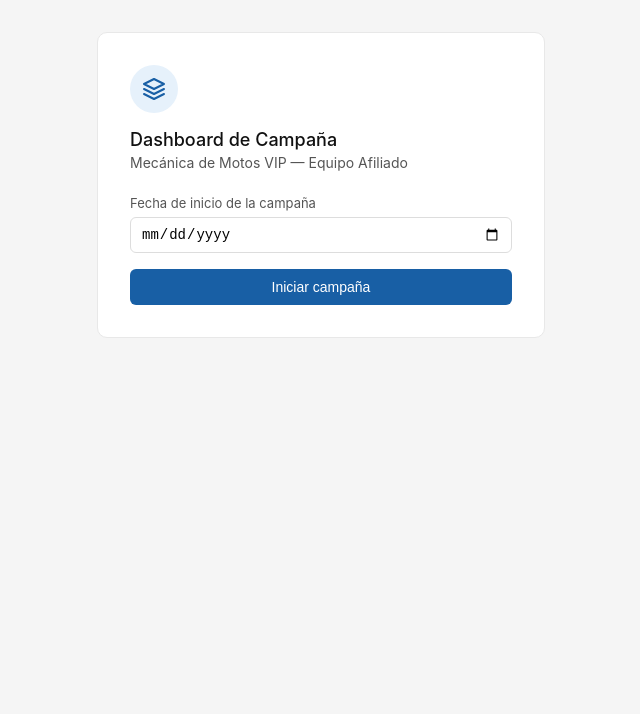
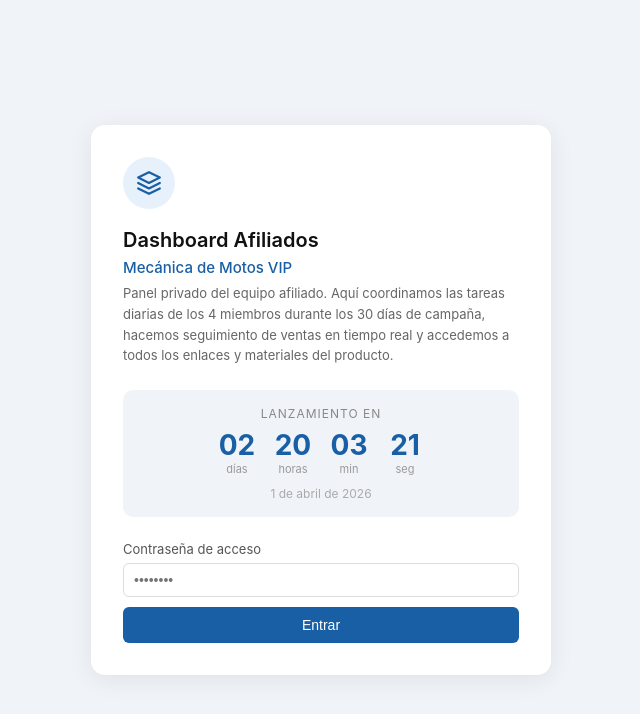
Before and after one commit to aturcios/hotmart-webhook, a React (Vite) app in the folder client/: page / in a window 1280 px wide. Shown: the top 714 px of the page, without its empty margins (319-959 px from the left). Built offline with nearby package versions, Linux system fonts and the light colour scheme.

Commit message:
Add password protection and launch countdown to dashboard

```diff
--- a/client/src/App.jsx
+++ b/client/src/App.jsx
@@ -2,6 +2,22 @@ import { useState, useEffect } from "react";
 
 const API = "/api/sales";
 const POLL_INTERVAL = 30000; // 30 seconds
+const PASSWORD = "22301938";
+const LAUNCH_DATE = new Date("2026-04-01T00:00:00");
+
+function useCountdown(target) {
+  const [timeLeft, setTimeLeft] = useState(() => Math.max(0, target - Date.now()));
+  useEffect(() => {
+    if (timeLeft <= 0) return;
+    const t = setInterval(() => setTimeLeft(Math.max(0, target - Date.now())), 1000);
+    return () => clearInterval(t);
+  }, [target, timeLeft]);
+  const days = Math.floor(timeLeft / 86400000);
+  const hours = Math.floor((timeLeft % 86400000) / 3600000);
+  const mins = Math.floor((timeLeft % 3600000) / 60000);
+  const secs = Math.floor((timeLeft % 60000) / 1000);
+  return { days, hours, mins, secs, launched: timeLeft <= 0 };
+}
 
 const LINKS = [
   { label: "VSL — Público frío (recomendado)", url: "https://go.hotmart.com/D105102229U?ap=5050", highlight: true },
@@ -145,11 +161,25 @@ function addDays(date, n) {
 }
 
 export default function App() {
+  const [auth, setAuth] = useState(() => localStorage.getItem("dash_auth") === "1");
+  const [pwInput, setPwInput] = useState("");
+  const [pwError, setPwError] = useState(false);
   const [startDate, setStartDate] = useState("");
   const [started, setStarted] = useState(false);
   const [currentDay, setCurrentDay] = useState(1);
   const [completed, setCompleted] = useState({});
   const [view, setView] = useState("day");
+  const countdown = useCountdown(LAUNCH_DATE.getTime());
+
+  function submitPassword() {
+    if (pwInput === PASSWORD) {
+      localStorage.setItem("dash_auth", "1");
+      setAuth(true);
+    } else {
+      setPwError(true);
+      setTimeout(() => setPwError(false), 1500);
+    }
+  }
 
   // Live sales data from API
   const [salesData, setSalesData] = useState({ count: 0, totalRevenue: 0, totalCommission: 0, sales: [] });
@@ -219,6 +249,56 @@ export default function App() {
     : 0;
 
   const overallProgress = Math.round(((currentDay - 1) / 30) * 100);
+
+  if (!auth) {
+    return (
+      <div style={{ minHeight: "100vh", display: "flex", alignItems: "center", justifyContent: "center", background: "#f0f4f9", padding: "1rem" }}>
+        <div style={{ maxWidth: 460, width: "100%", background: "#fff", borderRadius: 14, padding: "2rem", boxShadow: "0 4px 24px rgba(0,0,0,0.08)" }}>
+          {/* Logo */}
+          <div style={{ width: 52, height: 52, borderRadius: "50%", background: "#E6F1FB", display: "flex", alignItems: "center", justifyContent: "center", marginBottom: "1.2rem" }}>
+            <svg width="26" height="26" viewBox="0 0 24 24" fill="none"><path d="M12 2L2 7l10 5 10-5-10-5zM2 17l10 5 10-5M2 12l10 5 10-5" stroke="#185FA5" strokeWidth="2" strokeLinecap="round" strokeLinejoin="round"/></svg>
+          </div>
+
+          <h1 style={{ margin: "0 0 6px", fontSize: 20, fontWeight: 600, color: "#111" }}>Dashboard Afiliados</h1>
+          <p style={{ margin: "0 0 6px", fontSize: 15, fontWeight: 500, color: "#185FA5" }}>Mecánica de Motos VIP</p>
+          <p style={{ margin: "0 0 1.5rem", fontSize: 13, color: "#666", lineHeight: 1.6 }}>
+            Panel privado del equipo afiliado. Aquí coordinamos las tareas diarias de los 4 miembros durante los 30 días de campaña, hacemos seguimiento de ventas en tiempo real y accedemos a todos los enlaces y materiales del producto.
+          </p>
+
+          {/* Countdown */}
+          {!countdown.launched && (
+            <div style={{ background: "#f0f4f9", borderRadius: 10, padding: "1rem", marginBottom: "1.5rem", textAlign: "center" }}>
+              <p style={{ margin: "0 0 10px", fontSize: 12, color: "#888", textTransform: "uppercase", letterSpacing: 1 }}>Lanzamiento en</p>
+              <div style={{ display: "flex", justifyContent: "center", gap: 12 }}>
+                {[["días", countdown.days], ["horas", countdown.hours], ["min", countdown.mins], ["seg", countdown.secs]].map(([label, val]) => (
+                  <div key={label} style={{ textAlign: "center" }}>
+                    <div style={{ fontSize: 28, fontWeight: 700, color: "#185FA5", minWidth: 44, lineHeight: 1 }}>{String(val).padStart(2, "0")}</div>
+                    <div style={{ fontSize: 11, color: "#999", marginTop: 3 }}>{label}</div>
+                  </div>
+                ))}
+              </div>
+              <p style={{ margin: "10px 0 0", fontSize: 12, color: "#aaa" }}>1 de abril de 2026</p>
+            </div>
+          )}
+
+          {/* Password */}
+          <label style={{ fontSize: 13, color: "#555", display: "block", marginBottom: 6 }}>Contraseña de acceso</label>
+          <input
+            type="password" value={pwInput}
+            onChange={e => setPwInput(e.target.value)}
+            onKeyDown={e => e.key === "Enter" && submitPassword()}
+            placeholder="••••••••"
+            style={{ marginBottom: 10, borderColor: pwError ? "#e53e3e" : undefined }}
+          />
+          {pwError && <p style={{ margin: "0 0 8px", fontSize: 12, color: "#e53e3e" }}>Contraseña incorrecta</p>}
+          <button onClick={submitPassword}
+            style={{ width: "100%", padding: "10px", background: "#185FA5", color: "#fff", border: "none", borderRadius: "var(--border-radius-md)", fontSize: 14, fontWeight: 500 }}>
+            Entrar
+          </button>
+        </div>
+      </div>
+    );
+  }
 
   if (!started) {
     return (
```
